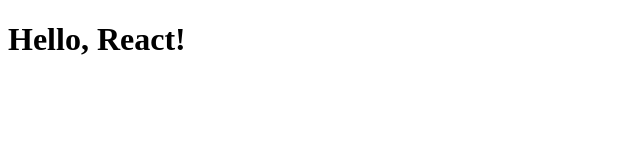
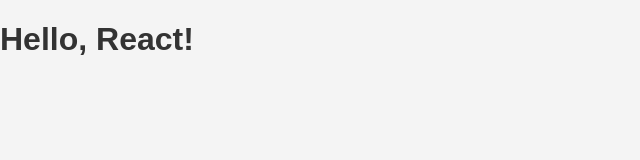
Before and after one commit to biancarosini/JumboHack-LGBMQ, a React (Vite) app: page / in a window 1280 px wide. Shown: the top 160 px of the page, without its empty margins (0-640 px from the left). Built offline with nearby package versions, Linux system fonts and the light colour scheme.

Commit message:
added a css file

```diff
--- /dev/null
+++ b/src/index.css
@@ -0,0 +1,11 @@
+/* src/index.css */
+body {
+    font-family: Arial, sans-serif;
+    margin: 0;
+    padding: 0;
+    background-color: #f4f4f4;
+  }
+
+  h1 {
+    color: #333;
+  }
--- a/src/main.jsx
+++ b/src/main.jsx
@@ -1,6 +1,7 @@
 import { StrictMode } from 'react'
 import { createRoot } from 'react-dom/client'
 import App from './App.jsx'
+import './index.css';
 
 createRoot(document.getElementById("root")).render(
   <StrictMode>
```
Also changed, not shown: 1 other file (tests, documents, lock files or other folders).
